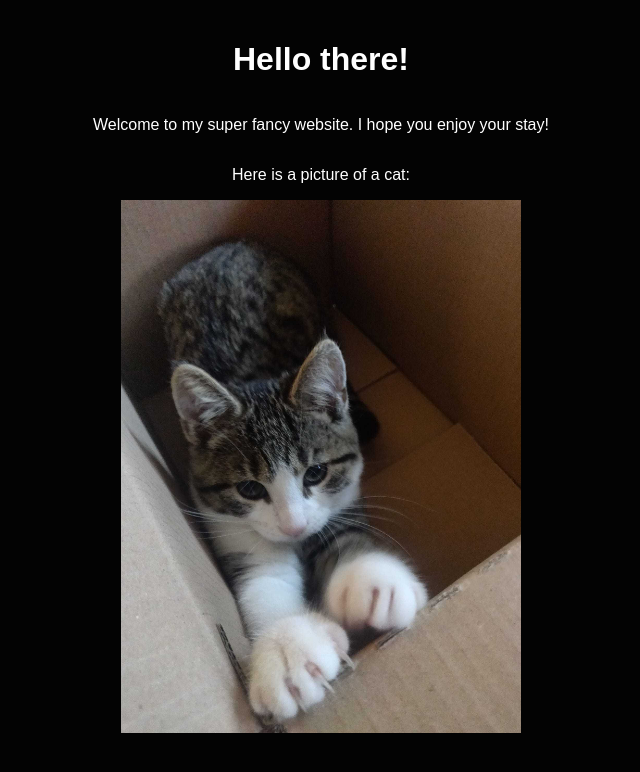
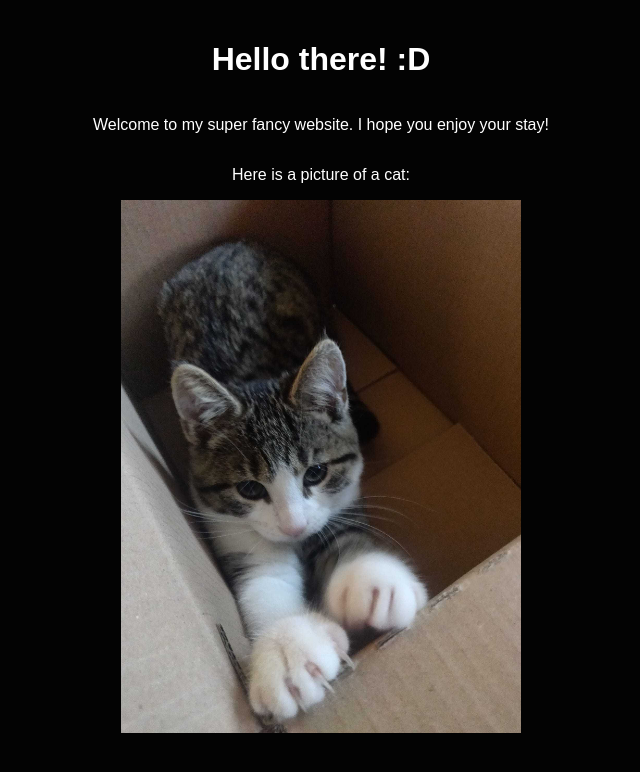
Before and after one commit to flomero/CyberSecurityPiscine, a plain HTML site: page ft_onion/services/www/index.html in a window 1280 px wide. Shown: the whole page, without its empty margins (319-959 px from the left). Drawn offline with Linux system fonts and the light colour scheme.

```diff
--- a/ft_onion/services/www/index.html
+++ b/ft_onion/services/www/index.html
@@ -8,7 +8,7 @@
 </head>
 
 <body>
-	<h1>Hello there!</h1>
+	<h1>Hello there! :D</h1>
 	<p>Welcome to my super fancy website. I hope you enjoy your stay!</p>
 	<p>Here is a picture of a cat:</p>
 	<img src="cat.jpg" alt="A cute cat">
```
Also changed, not shown: 2 other files.
